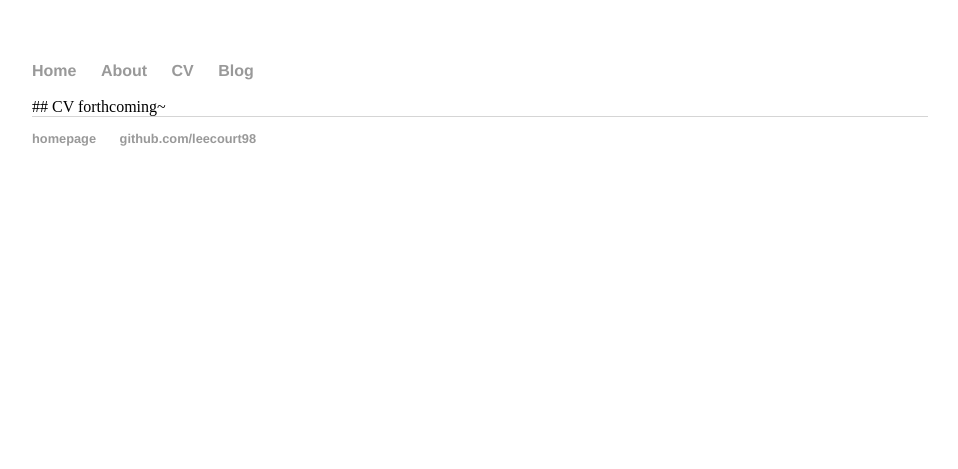
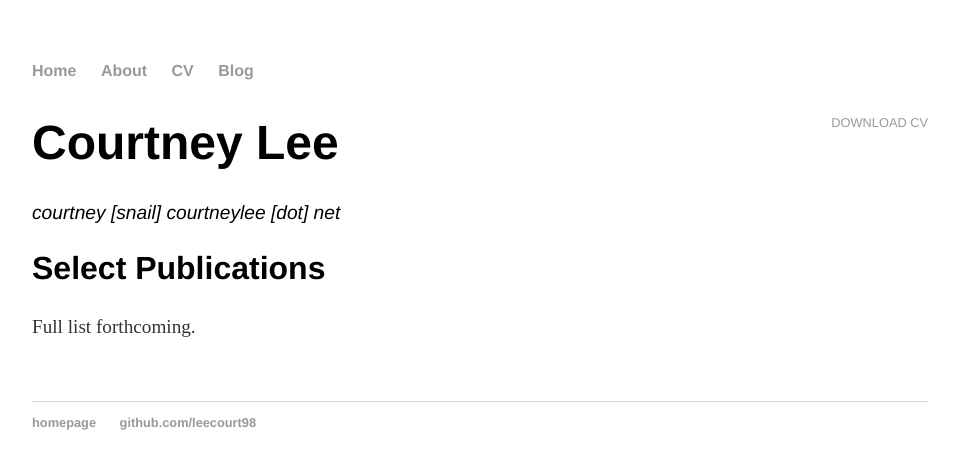
Before and after one commit to leecourt98/leecourt98.github.io, a Jekyll site: the page built from cv/index.html, in a window 1280 px wide. Shown: the top 469 px of the page, without its empty margins (160-1118 px from the left). Built offline with Jekyll 4.4.1, drawn with Linux system fonts in a browser that asks for light colours.

Commit message:
added html tags

```diff
--- a/cv/index.html
+++ b/cv/index.html
@@ -3,4 +3,18 @@ layout: default
 title: Curriculum Vitae
 ---
 
-## CV forthcoming~
+	<div class="cv">
+		<a href="#" class="download" title="Download CV as PDF">Download CV</a>
+					<h1>Courtney Lee</h1>
+					<address>
+					<span class="obfuscate">courtney [snail] courtneylee [dot] net</span>
+					</address>
+
+					<h2>Select Publications</h2>
+
+          <p>Full list forthcoming.</p>
+          <!--
+					<p><strong>Last Name, F.</strong> (204). Title of a Chapter You Wrote for a Book. In I.M Editor (Ed.), <em>The Book I Contributed To</em> (pp. 97-108). City, ST: Publisher Name. Chapter available at: <a href="#">http://permalink</a>.
+          -->
+
+	</div>
```
